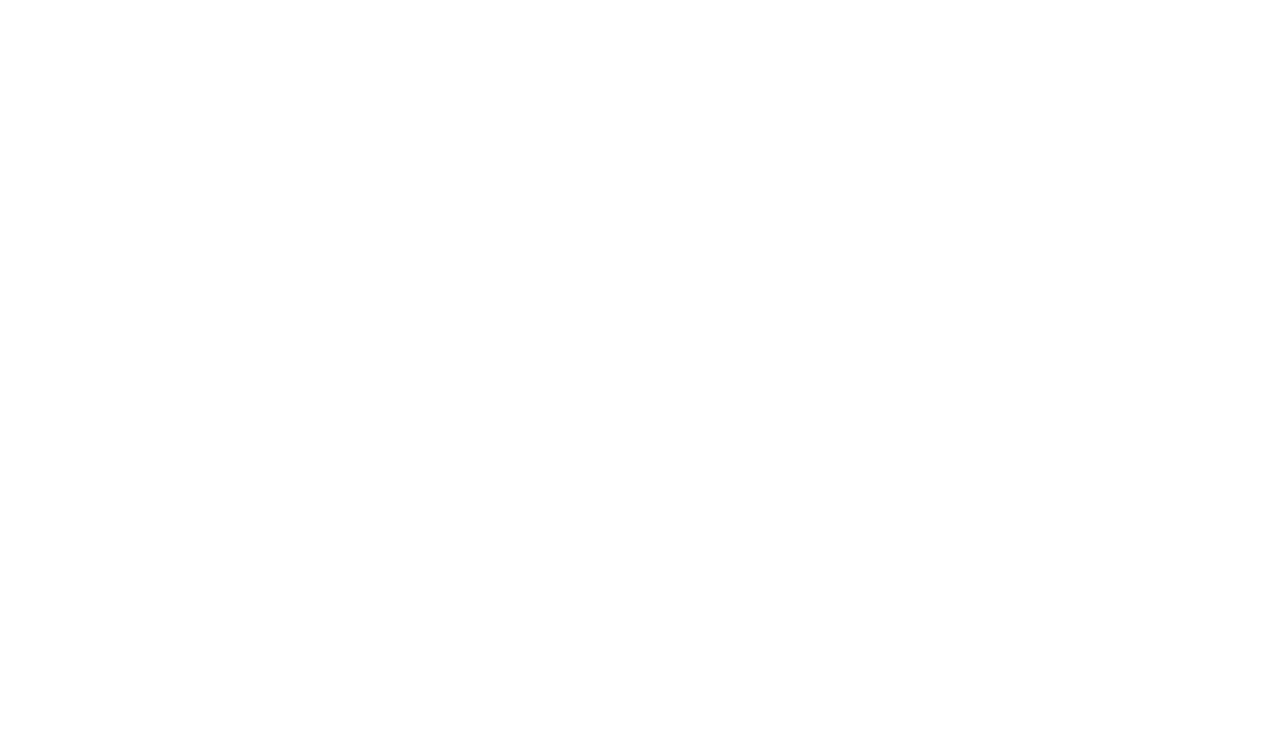
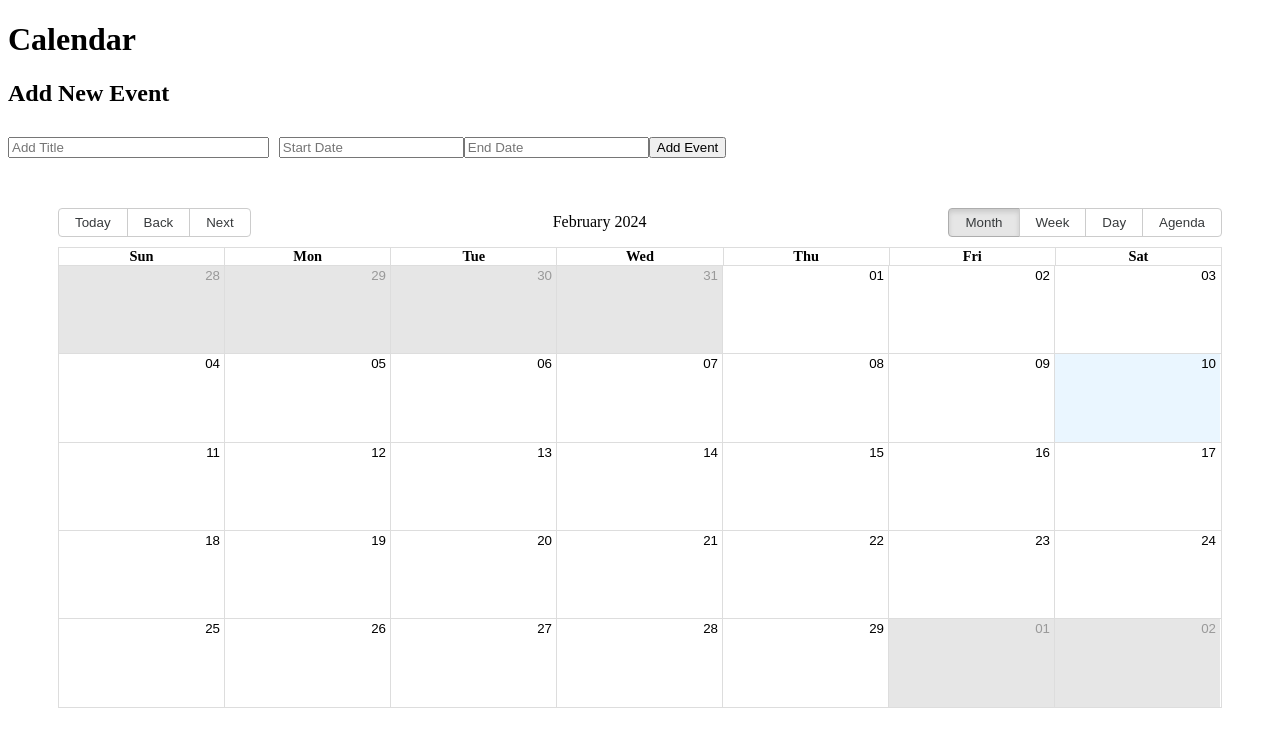
Before and after one commit to Aditya-1708/BITnBUILD-Project, a React (Create React App) app in the folder client/: page / in a window 1280 px wide. Shown: the top 746 px of the page. Built offline with nearby package versions, Linux system fonts and the light colour scheme.

Commit message:
Better File Structure

```diff
--- a/client/src/App.js
+++ b/client/src/App.js
@@ -1,17 +1,13 @@
 import React from "react";
 import MyCalendar from "./pages/MyCalendar";
-import Signin from "./pages/Signin";
-import Email from "./pages/Email";
-import Otp from "./pages/Otp";
-import Navbar from "./components/Navbar";
 function App() {
   return (
     <>
       {/* <Signin></Signin> */}
       {/* <Email></Email> */}
-      <Otp></Otp>
+      {/* <Otp></Otp> */}
       {/* <Navbar></Navbar> */}
-      {/* <MyCalendar></MyCalendar> */}
+      <MyCalendar></MyCalendar>
     </>
 
   );
--- a/client/src/pages/MyCalendar.js
+++ b/client/src/pages/MyCalendar.js
@@ -1,12 +1,10 @@
-import { format } from "date-fns/format";
-import getDay from "date-fns/getDay";
-import parse from "date-fns/parse";
-import startOfWeek from "date-fns/startOfWeek";
+import { format, getDay, parse, startOfWeek } from 'date-fns';
 import React, { useState } from "react";
 import { Calendar, dateFnsLocalizer } from "react-big-calendar";
 import "react-big-calendar/lib/css/react-big-calendar.css";
 import DatePicker from "react-datepicker";
 import "react-datepicker/dist/react-datepicker.css";
+
 const locales = {
     "en-US": require("date-fns/locale/en-US"),
 };
@@ -19,16 +17,19 @@
     locales,
 });
 
-const events = [
-    {}
-];
-function MyCalendar() {
+const MyCalendar = () => {
     const [newEvent, setNewEvent] = useState({ title: "", start: "", end: "" });
-    const [allEvents, setAllEvents] = useState(events);
+    const [allEvents, setAllEvents] = useState([]);
 
-    function handleAddEvent() {
+    const handleAddEvent = () => {
         setAllEvents([...allEvents, newEvent]);
-    }
+    };
+
+    const handleDeleteEvent = (eventToDelete) => {
+        const updatedEvents = allEvents.filter(event => event !== eventToDelete);
+        setAllEvents(updatedEvents);
+    };
+
     return (
         <>
             <h1>Calendar</h1>
@@ -37,7 +38,7 @@
                 <input
                     type="text"
                     placeholder="Add Title"
-                    style={{ width: 20 % MyCalendar, marginRight: "10px" }}
+                    style={{ width: '20%', marginRight: "10px" }}
                     value={newEvent.title}
                     onChange={(e) => setNewEvent({ ...newEvent, title: e.target.value })}
                 />
@@ -47,24 +48,29 @@
                     style={{ marginRight: "10px" }}
                     selected={newEvent.start}
                     onChange={(start) => setNewEvent({ ...newEvent, start })}
-                ></DatePicker>
+                />
+
                 <DatePicker
                     placeholderText="End Date"
                     selected={newEvent.end}
                     onChange={(end) => setNewEvent({ ...newEvent, end })}
-                ></DatePicker>
+                />
+
                 <button style={{ marginTop: "10px" }} onClick={handleAddEvent}>
                     Add Event
                 </button>
             </div>
+
             <Calendar
                 localizer={localizer}
                 events={allEvents}
                 startAccessor="start"
                 endAccessor="end"
                 style={{ height: 500, margin: "50px" }}
-            ></Calendar>
+                onSelectEvent={handleDeleteEvent}
+            />
         </>
     );
-}
+};
+
 export default MyCalendar;
```
